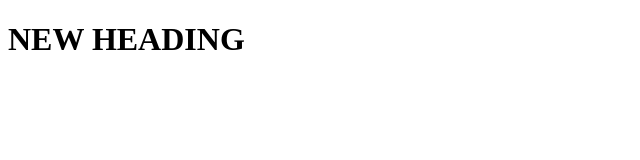
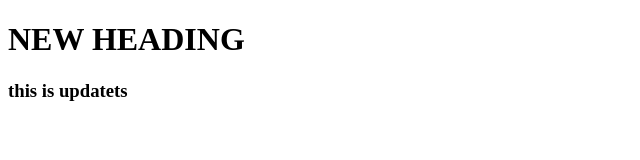
Before and after one commit to nayanmehra/webdev, a plain HTML site: page index.html in a window 1280 px wide. Shown: the whole page, without its empty margins (0-640 px from the left). Drawn offline with Linux system fonts and the light colour scheme.

Commit message:
this is new update

```diff
--- a/index.html
+++ b/index.html
@@ -8,5 +8,6 @@
 </head>
 <body>
     <H1>NEW  HEADING</H1>
+    <h3>this is updatets</h3>
 </body>
 </html>
```
